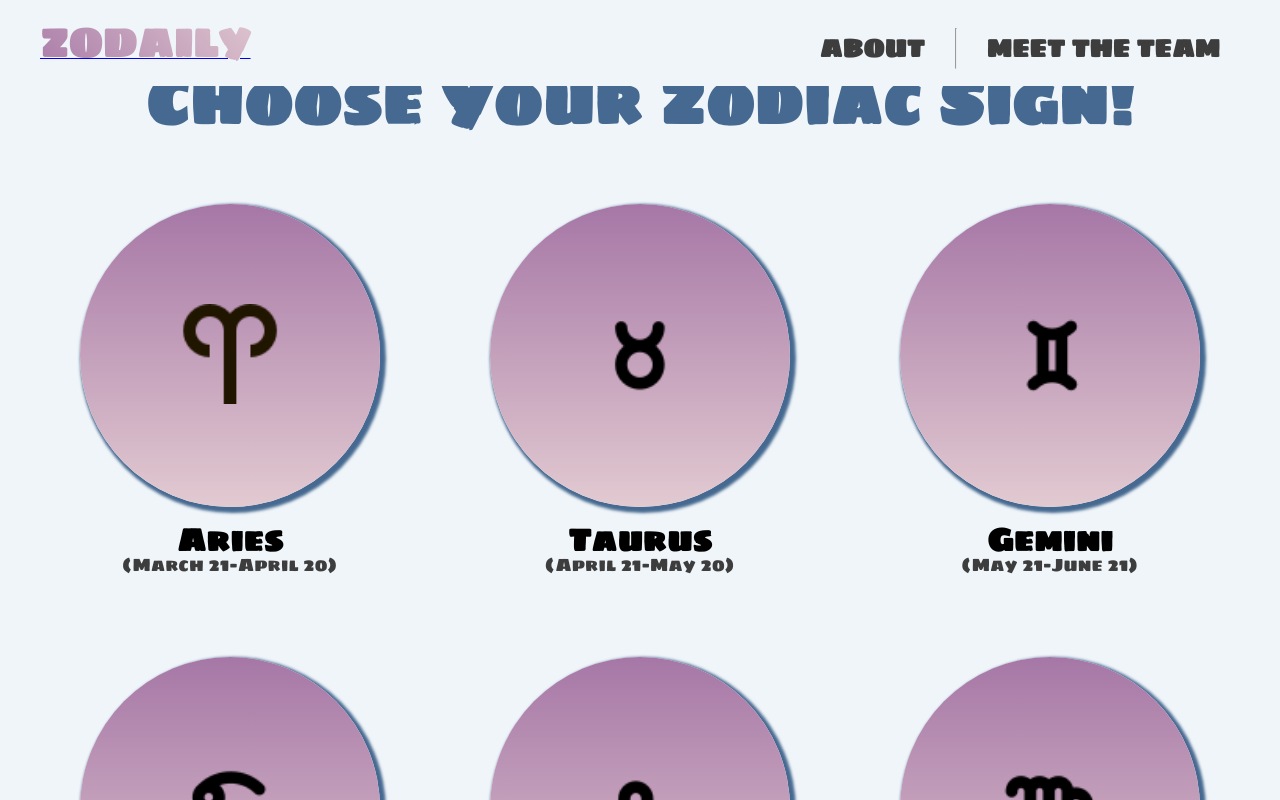
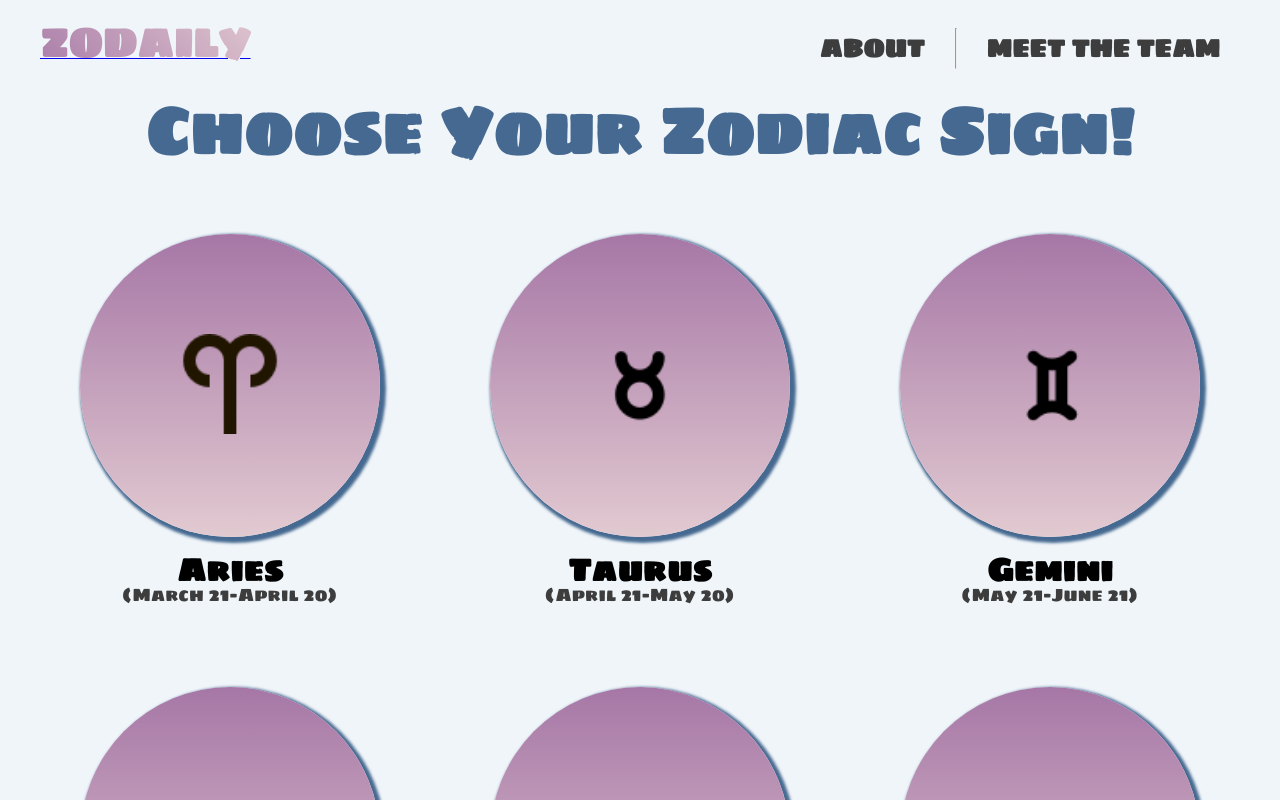
Before and after one commit to ll560/v35-geckos-team-07, a React (Create React App) app: page / in a window 1280 px wide. Shown: the top 800 px of the page. Built offline with nearby package versions, Linux system fonts and the light colour scheme.

Commit message:
update to CSS and package-lock.json

```diff
--- a/src/App.css
+++ b/src/App.css
@@ -9,7 +9,7 @@
 
 /* Home Starts */
 .home-container {
-  margin: auto 30px;
+  margin: 30px 30px auto 30px;
 }
 .home-heading {
   text-align: center;
```
Also changed, not shown: 1 other file (tests, documents, lock files or other folders).
